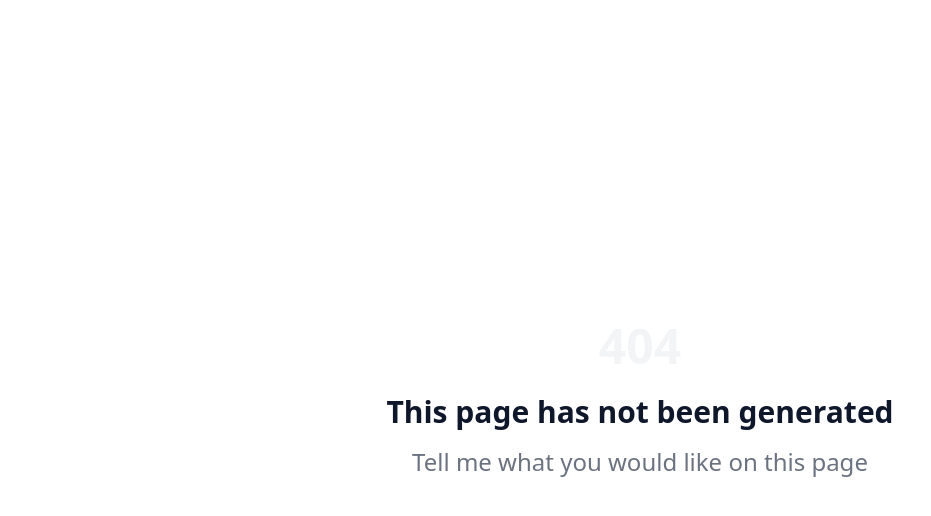
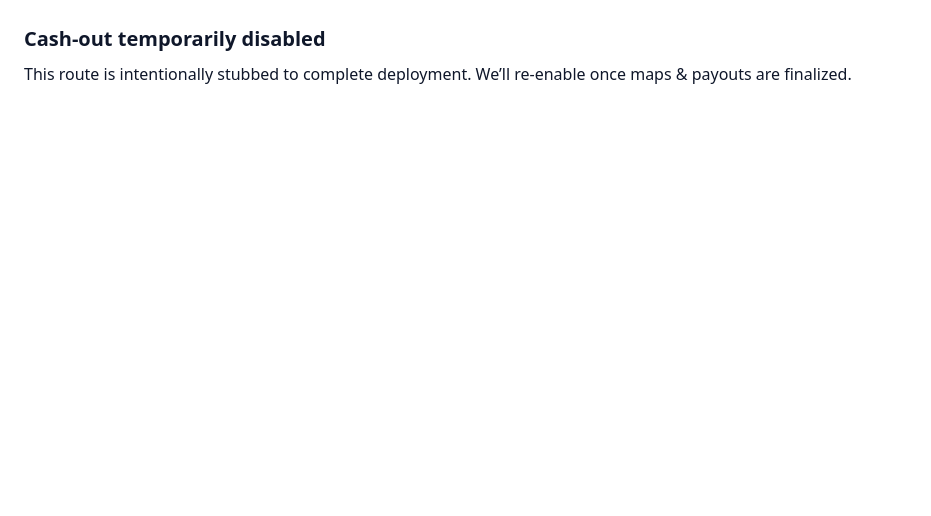
Before and after one commit to jwes9121/jride-app, a Next.js app: page /wallet/cashout in a window 1280 px wide. Before the commit this address had no page. Shown: the top 516 px of the page, without its empty margins (0-931 px from the left). Built offline with nearby package versions, Linux system fonts and the light colour scheme.

Commit message:
Create page.tsx

```diff
--- /dev/null
+++ b/app/wallet/cashout/page.tsx
@@ -0,0 +1,12 @@
+"use client";
+
+export default function CashoutDisabled() {
+  return (
+    <main style={{padding:24}}>
+      <h1 style={{fontSize:20, fontWeight:700}}>Cash-out temporarily disabled</h1>
+      <p style={{marginTop:8}}>
+        This route is intentionally stubbed to complete deployment. We’ll re-enable once maps & payouts are finalized.
+      </p>
+    </main>
+  );
+}
```
